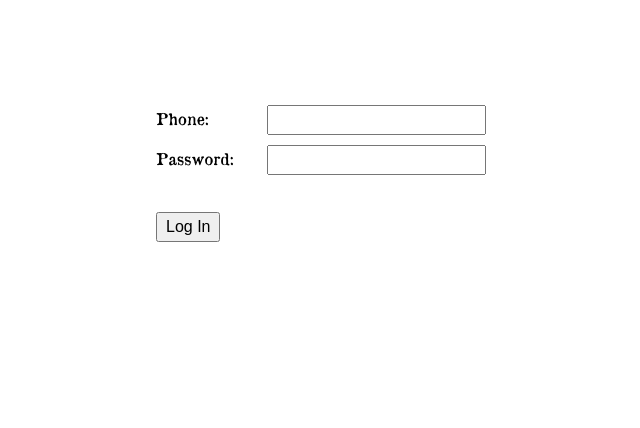
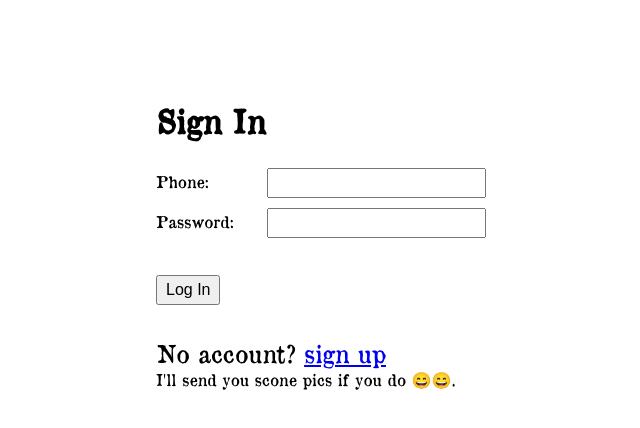
Before and after one commit to IkeAlmighty/scones.ike.coffee, a SvelteKit app: page /login in a window 1280 px wide. Shown: the top 428 px of the page, without its empty margins (284-924 px from the left). Built offline with nearby package versions, Linux system fonts and the light colour scheme; no server answers.

Commit message:
added some styling to login as well as signup link

```diff
--- a/src/routes/login/+page.svelte
+++ b/src/routes/login/+page.svelte
@@ -27,6 +27,8 @@
 	}
 </script>
 
+<div id="container">
+	<h1>Sign In</h1>
 	<form on:submit|preventDefault={handleLogin}>
 		<div>
 			<label>
@@ -49,10 +51,18 @@
 		{/if}
 	</form>
 
+	<div id="no-account">No account? <a href="signup">sign up</a></div>
+	<div>I'll send you scone pics if you do 😄😄.</div>
+</div>
+
 <style>
-	form {
+	#container {
 		max-width: 400px;
 		margin: 100px auto;
+	}
+
+	#no-account {
+		font-size: 1.5rem;
 	}
 
 	label div {
```
Lines whose indentation alone changed are shown as unchanged.
